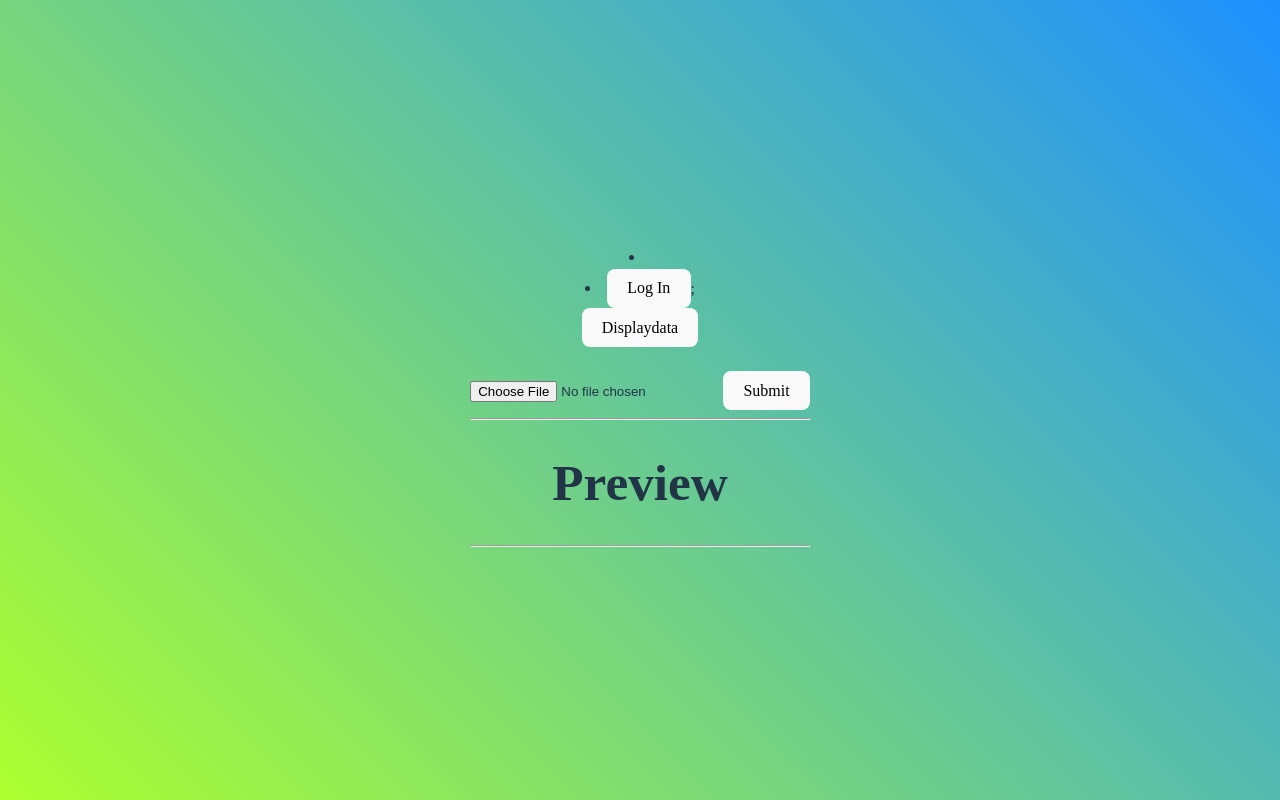
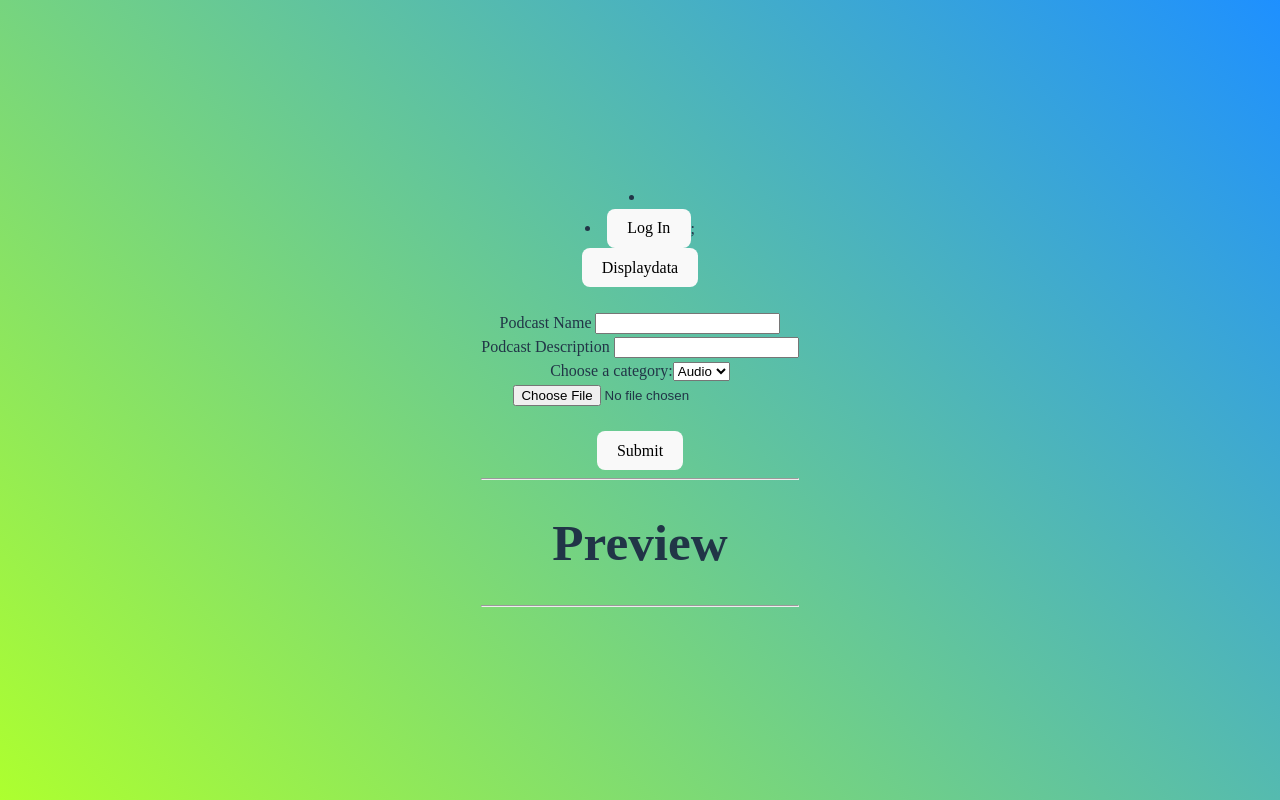
Before and after one commit to ADITYA-003/Flipr-War_With_Codes, a React (Vite) app in the folder frontend/: page / in a window 1280 px wide. Built offline with nearby package versions, Linux system fonts and the light colour scheme; a web font is replaced by a local one.

Commit message:
added input box aditya

```diff
--- a/frontend/src/components/Podcast.jsx
+++ b/frontend/src/components/Podcast.jsx
@@ -8,6 +8,13 @@ const Podcast = () => {
     const [file, setFile] = useState([]);  // this is used to store podcast images files
     const [preview, setPreview] = useState(null); // this is used to store the blob url of the image
     const [showFile, setShowFile] = useState(null); //this is used to show the file in binarydata
+
+    const [data, setData] = useState({
+      pname: "",
+      pdescr: "",
+      pcategory:"",
+
+    })
     // const navigate = useNavigate();
 
         const fetchPodcast = async (e) => {
@@ -36,12 +43,22 @@ const Podcast = () => {
       reader.onerror = error => reject(error);
     });
 
+
     const handleOnSubmit = async(e)=>{
       e.preventDefault();
+         // create a new form data object
+    /*    const formData = new FormData();
+       formData.append('formData', data);
+        console.log("freshAppend", formData) */
       let bs64 = await toBase64(file);
       console.log(bs64)
       setShowFile(bs64)
-      await axios.post("http://localhost:8082/post",{file:bs64});
+ /*      formData.append('file', bs64); */
+ const formData = new FormData();
+      formData.append("data",data)
+      formData.append("img", showFile)
+      const res =await axios.post("http://localhost:8082/post",formData);
+      console.log(res);
       setFile(null)
       setPreview(null)
 
@@ -49,7 +66,7 @@ const Podcast = () => {
 
 
     }
-
+  const myFunction = () =>{}
   return (
     <div>
 
@@ -64,9 +81,43 @@ const Podcast = () => {
 <br /><br />
 
 <form onSubmit={handleOnSubmit}>
-<input type="file" onChange={handleChange} />
-<button type='submit'>Submit</button>
+<label>
+ Podcast Name
+</label>  <input type="text" value = {data.pname} id ="pname" onChange={(e) => {
+              setData({
+                ...data,
+                pname: e.target.value,
+              });
+            }}/>
+<br />
+<label>
+ Podcast Description
+</label>  <input type="text" value = {data.pdescr} id ="pdescr" onChange={(e)=>{
+  setData({
+    ...data,
+    pdescr: e.target.value,
+  });
+}}/><br />
+
+<label>Choose a category:</label>
+
+<select name="cat"  value = {data.pcategory}  id="category" onChange={(e)=>{
+  setData({
+    ...data,
+    pcategory: e.target.value,
+
+  });
+}} >
+  <option value="audio">Audio</option>
+  <option value="Video">Video</option>
+</select>
+<br />
+
+<input type="file" value ={data.Pfile} onChange={handleChange} />
+<br /><br />
+<button type='submit' >Submit</button>
 </form>
+
 <hr />
 <h1>Preview</h1>
 {preview && <img src={preview} alt=""/>}
```
Also changed, not shown: 1 other file (tests, documents, lock files or other folders).
